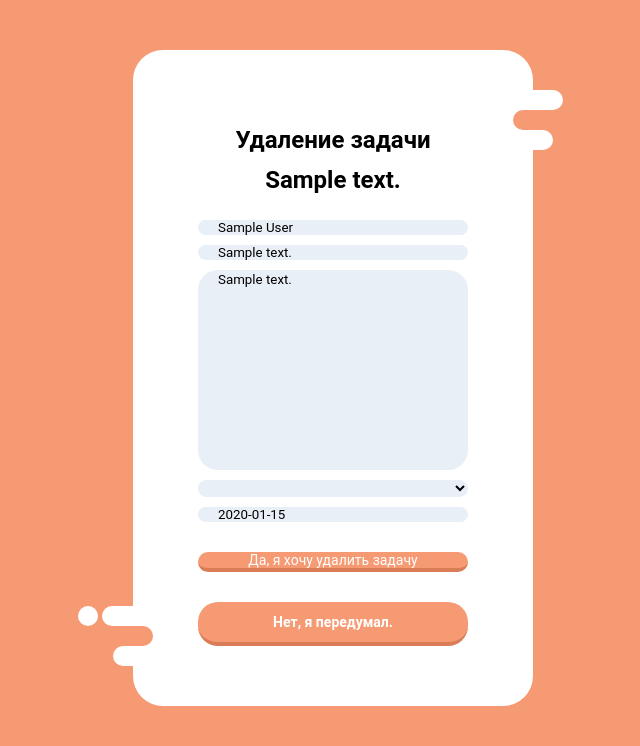
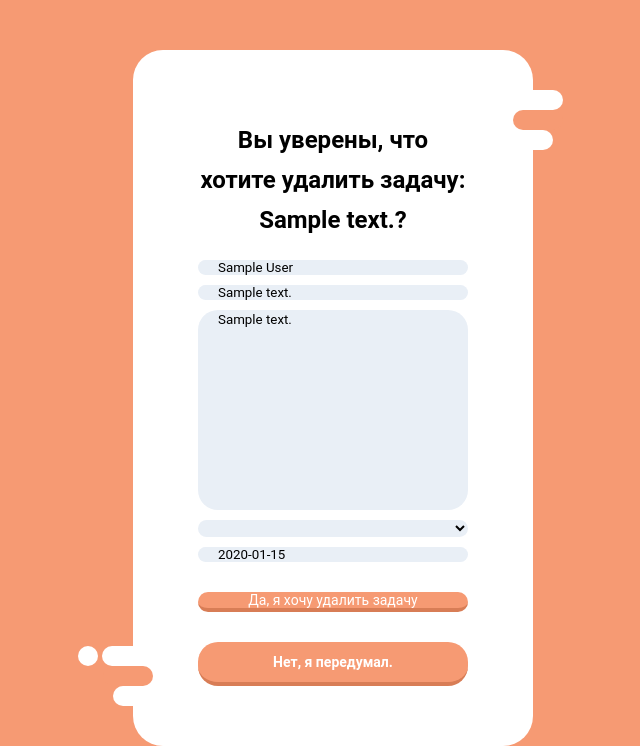
Before and after one commit to dmitriy-amelin/hw-45, a Django app: page /1/delete in a window 1280 px wide. Shown: the part 76-822 px from the top of the page, without its empty margins (307-947 px from the left). Before the commit the page ends 782 px from the top, so only its background shows below. Run offline with Django 3.2, Linux system fonts and the light colour scheme; tables that the repository leaves empty hold one stand-in row (values such as "Sample post"); lists and menus that the app fills with data are empty; parts of the project's set-up code (start-up, migrations or seed data) failed here and were passed over.

Commit message:
Удаление дублирования в шаблоне удаления

```diff
--- a/hw_45/to_do_list/templates/task_delete.html
+++ b/hw_45/to_do_list/templates/task_delete.html
@@ -1,12 +1,12 @@
 {% extends 'base.html' %}
 
 {% block title %}Подтвердите удаление задачи{% endblock %}
-<h2>Вы уверены, что хотите удалить статью {{ task.description }}?</h2>
+
 
 {% block content%}
+    <h2>Вы уверены, что хотите удалить задачу: {{ task.description }}?</h2>
     <form action="{% url "task-delete" task.id %}", method="POST">
-        <h2> Удаление задачи {{ task.description }}</h2>
-        {% include 'task_form.html' with button_text="Да, я хочу удалить задачу" %}
+         {% include 'task_form.html' with button_text="Да, я хочу удалить задачу" %}
 
         <div><a class="cancel_button" href="{% url "task-view" task.id %}">Нет, я передумал.</a></div>
     </form>
```
